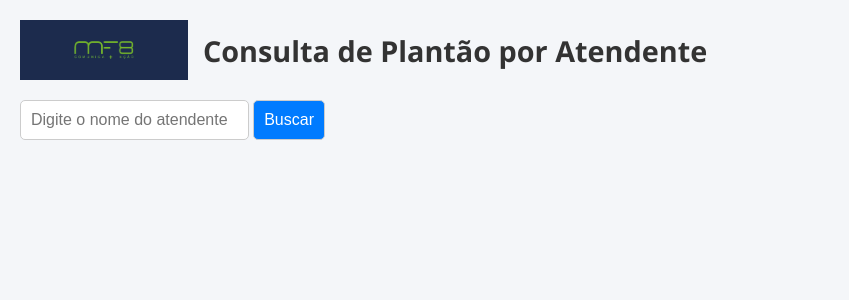
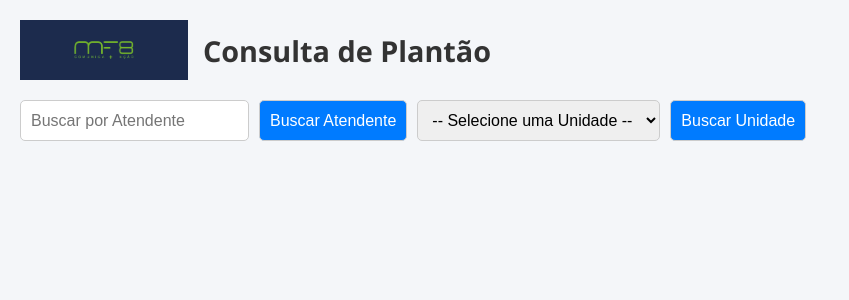
Before and after one commit to ludecamillis/painel_roboplantoes, a FastAPI app: page / in a window 1280 px wide. Shown: the top 300 px of the page, without its empty margins (0-849 px from the left). Run offline with FastAPI, Linux system fonts and the light colour scheme.

Commit message:
Update index.html

```diff
--- a/templates/index.html
+++ b/templates/index.html
@@ -25,7 +25,13 @@
       font-size: 1.8rem;
       margin: 0;
     }
-    input, button {
+    .inputs {
+      margin-top: 20px;
+      display: flex;
+      flex-wrap: wrap;
+      gap: 10px;
+    }
+    input, select, button {
       padding: 10px;
       font-size: 1rem;
       border: 1px solid #ccc;
@@ -60,11 +66,24 @@
 <body>
   <header>
     <img src="/static/logo.png" alt="Logo MF8">
-    <h1>Consulta de Plantão por Atendente</h1>
+    <h1>Consulta de Plantão</h1>
   </header>
 
-  <input type="text" id="nome" placeholder="Digite o nome do atendente">
-  <button onclick="buscar()">Buscar</button>
+  <div class="inputs">
+    <input type="text" id="nome" placeholder="Buscar por Atendente">
+    <button onclick="buscarPorAtendente()">Buscar Atendente</button>
+
+    <select id="unidade">
+      <option value="">-- Selecione uma Unidade --</option>
+      <option value="Unidade Central">Unidade Central</option>
+      <option value="Unidade Norte">Unidade Norte</option>
+      <option value="Unidade Sul">Unidade Sul</option>
+      <option value="Unidade Leste">Unidade Leste</option>
+      <option value="Unidade Oeste">Unidade Oeste</option>
+      <option value="Unidade Vila Real">Unidade Vila Real</option>
+    </select>
+    <button onclick="buscarPorUnidade()">Buscar Unidade</button>
+  </div>
 
   <table id="tabela" style="display: none;">
     <thead>
@@ -79,18 +98,43 @@
   </table>
 
   <script>
-    async function buscar() {
+    async function buscarPorAtendente() {
       const nome = document.getElementById('nome').value;
-      const tabela = document.getElementById('tabela');
-      const tbody = tabela.querySelector('tbody');
-      tbody.innerHTML = '';
-      tabela.style.display = 'none';
+      if (!nome) return alert("Digite o nome do atendente");
 
       try {
         const res = await fetch(`https://nume.onrender.com/plantao/atendente?nome=${encodeURIComponent(nome)}`);
         const dados = await res.json();
+        exibirTabela(dados);
+      } catch (error) {
+        alert("Erro ao buscar dados por atendente.");
+      }
+    }
 
-        if (dados.length > 0) {
+    async function buscarPorUnidade() {
+      const unidade = document.getElementById('unidade').value;
+      if (!unidade) return alert("Selecione uma unidade");
+
+      try {
+        const res = await fetch(`https://nume.onrender.com/plantao/unidade?unidade=${encodeURIComponent(unidade)}`);
+        const dados = await res.json();
+        exibirTabela(dados);
+      } catch (error) {
+        alert("Erro ao buscar dados por unidade.");
+      }
+    }
+
+    function exibirTabela(dados) {
+      const tabela = document.getElementById('tabela');
+      const tbody = tabela.querySelector('tbody');
+      tbody.innerHTML = '';
+      tabela.style.display = dados.length ? 'table' : 'none';
+
+      if (dados.length === 0) {
+        alert("Nenhum resultado encontrado.");
+        return;
+      }
+
       dados.forEach(item => {
         const linha = `
           <tr>
@@ -102,13 +146,6 @@
         `;
         tbody.innerHTML += linha;
       });
-          tabela.style.display = 'table';
-        } else {
-          alert("Nenhum plantão encontrado para este nome.");
-        }
-      } catch (error) {
-        alert("Erro ao buscar os dados. Verifique a conexão com a API.");
-      }
     }
   </script>
 </body>
```
Lines whose indentation alone changed are shown as unchanged.
